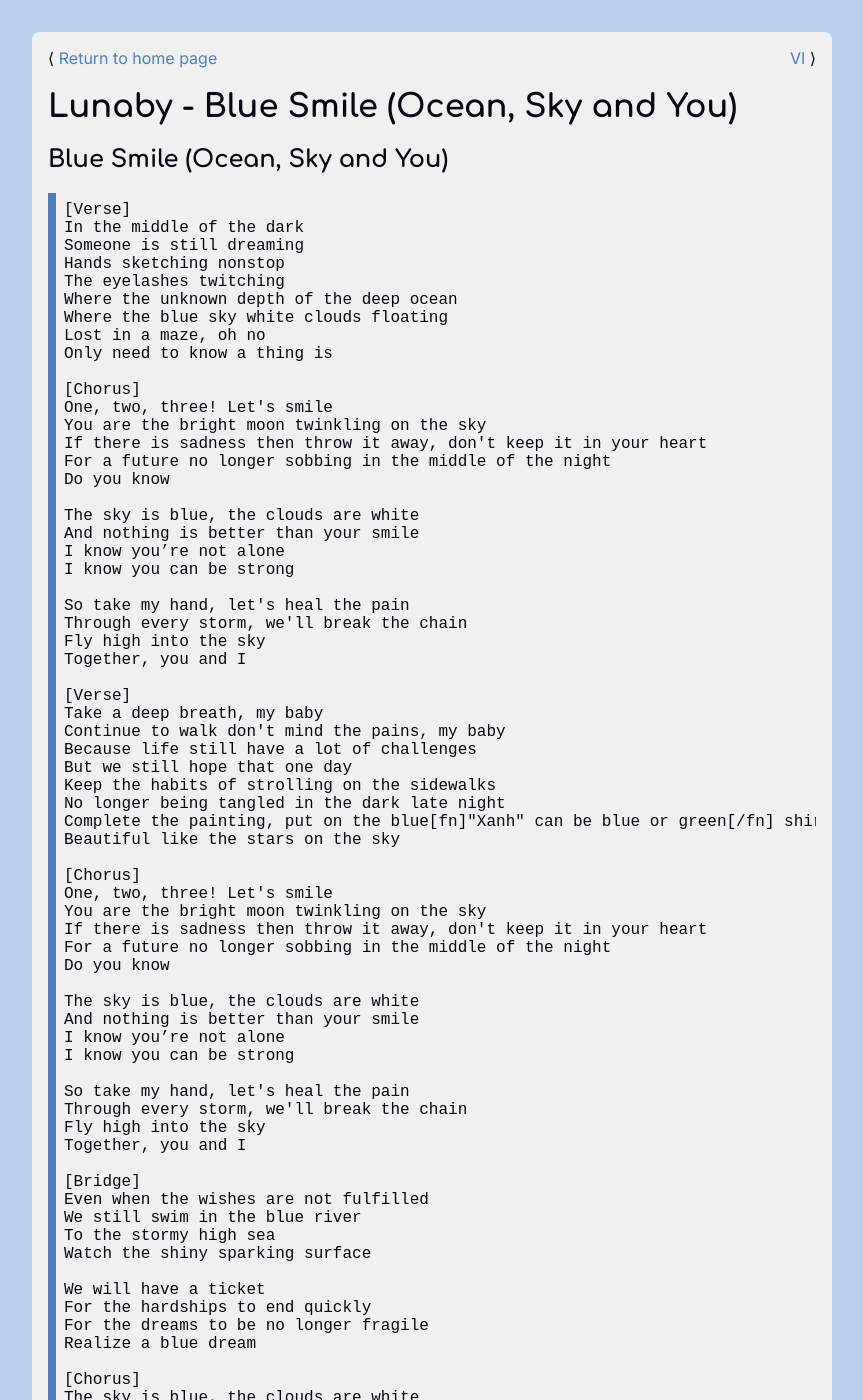
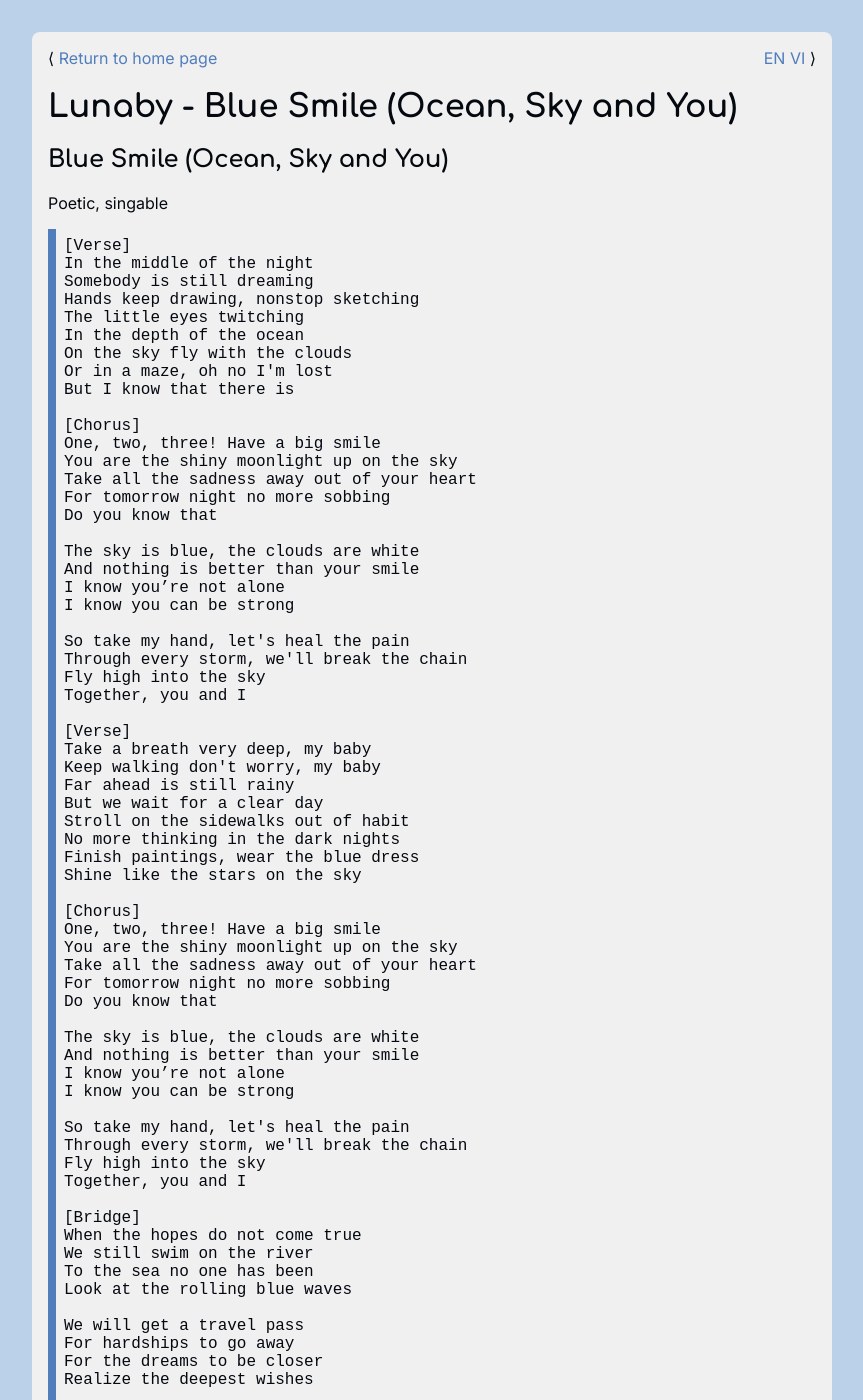
Before and after one commit to LukeNK/lyricstranslate, a Jekyll site: the page built from translations/Lunaby - Blue Smile (Ocean, Sky and You).md, in a window 1280 px wide and 1400 px high. Shown: the whole window, without its empty margins (208-1071 px from the left). Built offline with Jekyll 4.4.1, drawn with Linux system fonts in a browser that asks for light colours; our own code applies the rules of GitHub Pages for plain Markdown files; some of the changed text lies outside the part shown.

Commit message:
Blue Smile singable translation

````diff
--- a/translations/Lunaby - Blue Smile (Ocean, Sky and You).md
+++ b/translations/Lunaby - Blue Smile (Ocean, Sky and You).md
@@ -1,26 +1,28 @@
 ---
 layout: translation
 trans:
-    vi: https://lyricstranslate.com/en/lunaby-blue-smile-ocean-sky-english
+    en: https://lyricstranslate.com/en/lunaby-blue-smile-ocean-sky-english
+    vi: https://lyricstranslate.com/en/lunaby-blue-smile-ocean-sky-vietnamese
 ---
 ## Blue Smile (Ocean, Sky and You)
+Poetic, singable
 ```
 [Verse]
-In the middle of the dark
-Someone is still dreaming
-Hands sketching nonstop
-The eyelashes twitching
-Where the unknown depth of the deep ocean
-Where the blue sky white clouds floating
-Lost in a maze, oh no
-Only need to know a thing is
+In the middle of the night
+Somebody is still dreaming
+Hands keep drawing, nonstop sketching
+The little eyes twitching
+In the depth of the ocean
+On the sky fly with the clouds
+Or in a maze, oh no I'm lost
+But I know that there is
 
 [Chorus]
-One, two, three! Let's smile
-You are the bright moon twinkling on the sky
-If there is sadness then throw it away, don't keep it in your heart
-For a future no longer sobbing in the middle of the night
-Do you know
+One, two, three! Have a big smile
+You are the shiny moonlight up on the sky
+Take all the sadness away out of your heart
+For tomorrow night no more sobbing
+Do you know that
 
 The sky is blue, the clouds are white
 And nothing is better than your smile
@@ -33,21 +35,21 @@ Fly high into the sky
 Together, you and I
 
 [Verse]
-Take a deep breath, my baby
-Continue to walk don't mind the pains, my baby
-Because life still have a lot of challenges
-But we still hope that one day
-Keep the habits of strolling on the sidewalks
-No longer being tangled in the dark late night
-Complete the painting, put on the blue[fn]"Xanh" can be blue or green[/fn] shirt
-Beautiful like the stars on the sky
+Take a breath very deep, my baby
+Keep walking don't worry, my baby
+Far ahead is still rainy
+But we wait for a clear day
+Stroll on the sidewalks out of habit
+No more thinking in the dark nights
+Finish paintings, wear the blue dress
+Shine like the stars on the sky
 
 [Chorus]
-One, two, three! Let's smile
-You are the bright moon twinkling on the sky
-If there is sadness then throw it away, don't keep it in your heart
-For a future no longer sobbing in the middle of the night
-Do you know
+One, two, three! Have a big smile
+You are the shiny moonlight up on the sky
+Take all the sadness away out of your heart
+For tomorrow night no more sobbing
+Do you know that
 
 The sky is blue, the clouds are white
 And nothing is better than your smile
@@ -60,15 +62,15 @@ Fly high into the sky
 Together, you and I
 
 [Bridge]
-Even when the wishes are not fulfilled
-We still swim in the blue river
-To the stormy high sea
-Watch the shiny sparking surface
+When the hopes do not come true
+We still swim on the river
+To the sea no one has been
+Look at the rolling blue waves
 
-We will have a ticket
-For the hardships to end quickly
-For the dreams to be no longer fragile
-Realize a blue dream
+We will get a travel pass
+For hardships to go away
+For the dreams to be closer
+Realize the deepest wishes
 
 [Chorus]
 The sky is blue, the clouds are white
````
